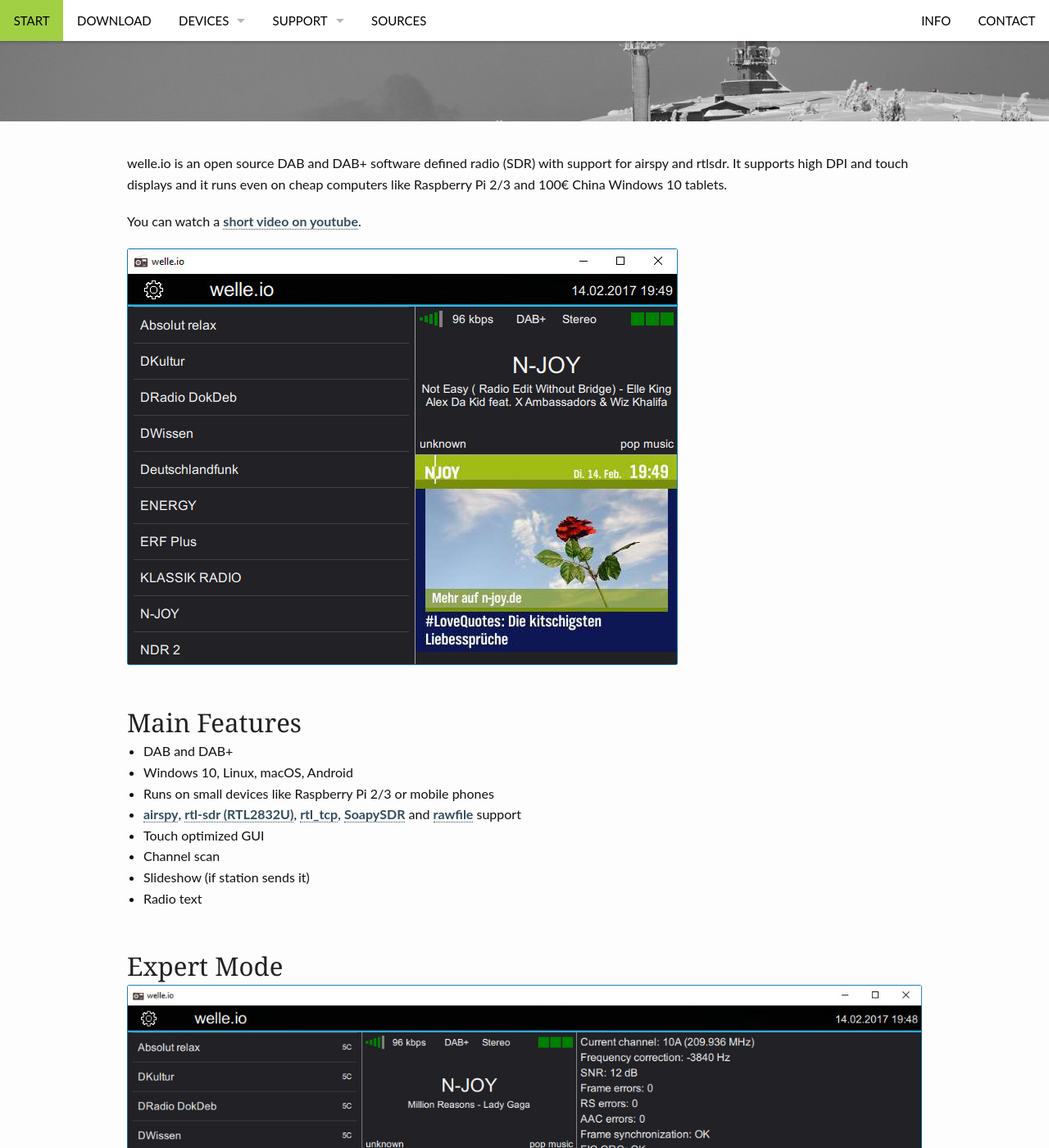
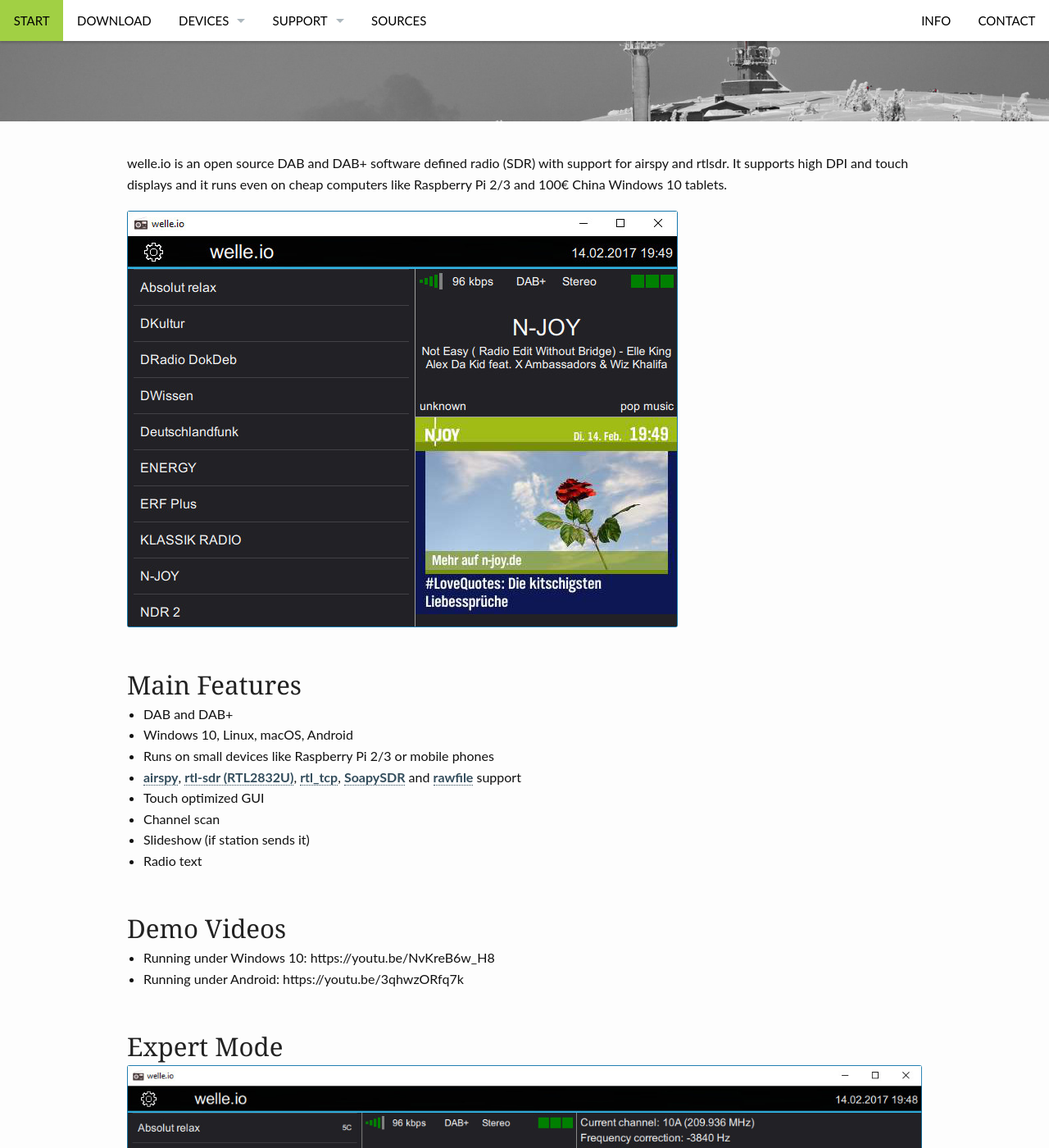
Before and after one commit to AlbrechtL/albrechtl.github.io, a Jekyll site: the page built from pages/pages-root-folder/index.md, in a window 1280 px wide and 1400 px high, scrolled down 212 px. Shown: the whole window at 82% size. Built offline with Jekyll 4.4.1, drawn with Linux system fonts in a browser that asks for light colours.

Commit message:
Update index.md

```diff
--- a/pages/pages-root-folder/index.md
+++ b/pages/pages-root-folder/index.md
@@ -41,8 +41,6 @@
 ---
 welle.io is an open source DAB and DAB+ software defined radio (SDR) with support for airspy and rtlsdr. It supports high DPI and touch displays and it runs even on cheap computers like Raspberry Pi 2/3 and 100€ China Windows 10 tablets.
 
-You can watch a [short video on youtube](https://youtu.be/NvKreB6w_H8).
-
 ![Regular-Mode.jpg](images/Regular-Mode.jpg)
 
 Main Features
@@ -55,6 +53,11 @@
 * Channel scan
 * Slideshow (if station sends it)
 * Radio text
+
+Demo Videos
+---
+ * Running under Windows 10: https://youtu.be/NvKreB6w_H8
+ * Running under Android: https://youtu.be/3qhwzORfq7k
 
 Expert Mode
 ---
```
